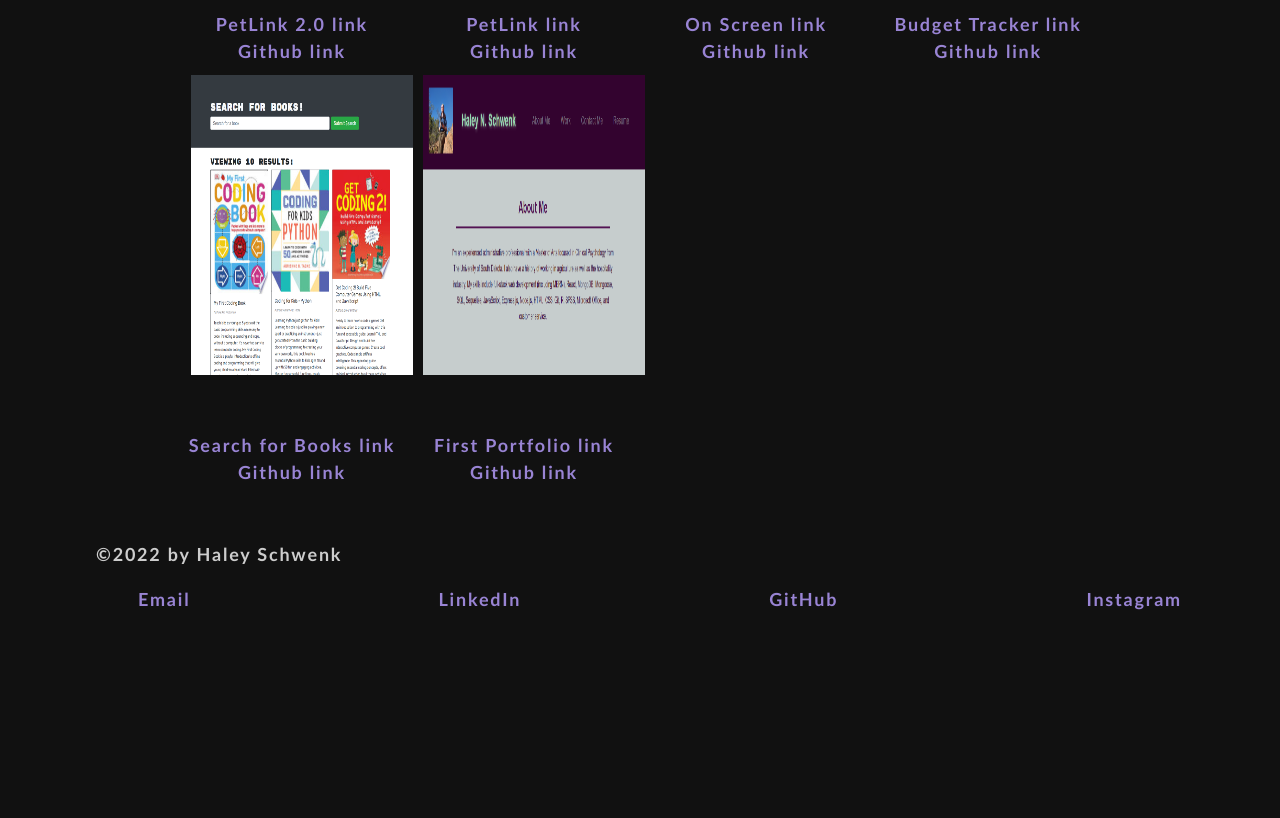
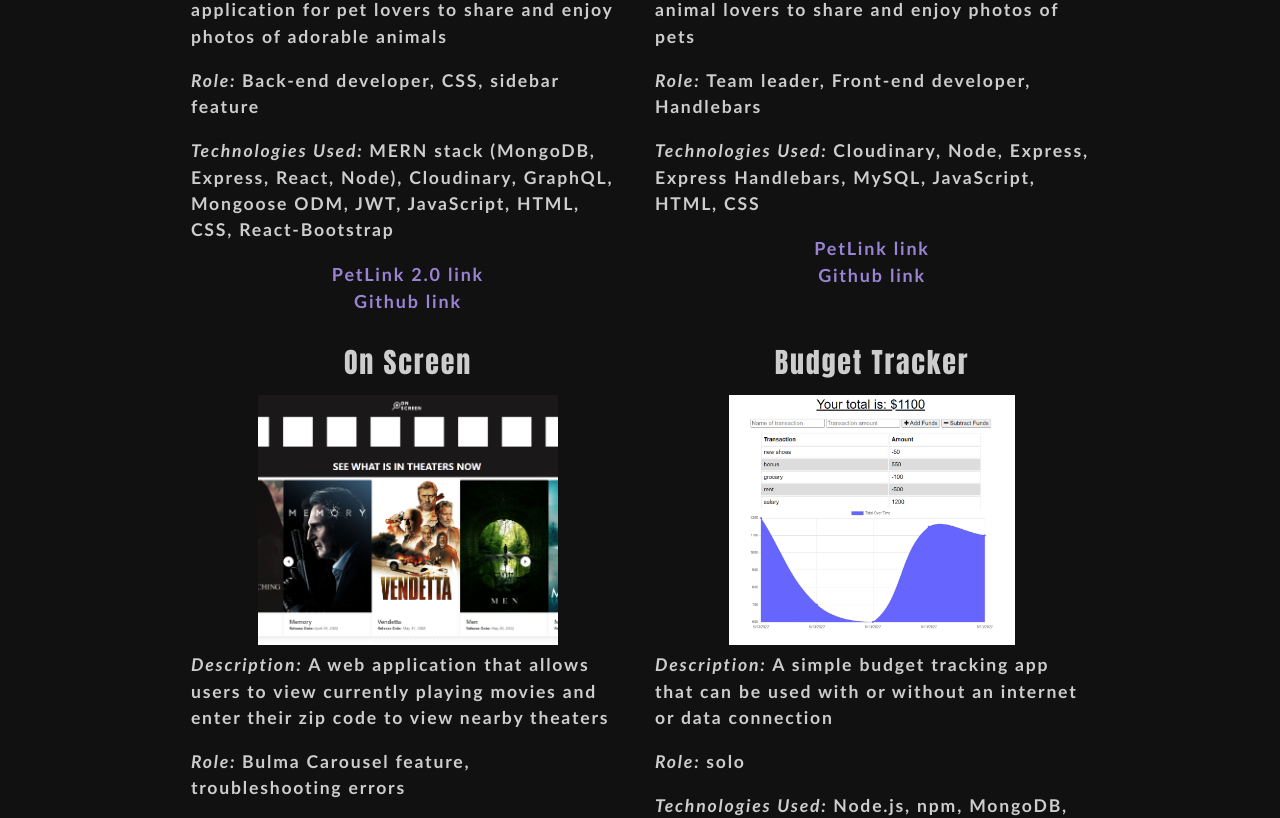
Before and after one commit to HaleyNicole126/react-port-haley, a React (Create React App) app: page /portfolio in a window 1280 px wide. Shown: the part 496-1314 px from the top of the page. Before the commit the page ends 1127 px from the top, so only its background shows below. Built offline with nearby package versions, Linux system fonts and the light colour scheme; the HTML template or start-up script is replaced by a standard one.

Commit message:
updated resume and project list

```diff
--- a/src/components/Contact/index.js
+++ b/src/components/Contact/index.js
@@ -38,8 +38,27 @@ function Contact() {
 
   return (
     <section>
-      <h1 data-testid="h1tag">Contact me</h1>
-      <form id="contact-form" onSubmit={handleSubmit}>
+      <h1 data-testid="h1tag">Connect with me</h1>
+      <ul>
+        <li>Email: <a href="mailto: haleynicole126@gmail.com">haleynicole126@gmail.com</a></li>
+        <li><a href="https://www.linkedin.com/in/haley-schwenk" target="_blank">
+              LinkedIn
+            </a></li>
+        <li><a href="https://github.com/HaleyNicole126" target="_blank">
+              GitHub
+            </a></li>
+            <a href="https://www.instagram.com/hnicole126/" target="_blank">
+              Instagram
+            </a>
+            <li><a href="https://twitter.com/haleynicole126" target="_blank">
+              Twitter
+            </a></li>
+            <li><a href="https://www.facebook.com/haley.schwenk" target="_blank">
+              Facebook
+            </a></li>
+      </ul>
+
+      {/* <form id="contact-form" onSubmit={handleSubmit}>
         <div>
           <label htmlFor="name">Name:</label>
           <input type="text" name="name" defaultValue={name} onBlur={handleChange} />
@@ -58,7 +77,7 @@ function Contact() {
           </div>
         )}
         <button data-testid="button" type="submit">Submit</button>
-      </form>
+      </form> */}
     </section>
   );
 }
--- a/src/components/ProjectList/index.js
+++ b/src/components/ProjectList/index.js
@@ -7,36 +7,54 @@ const projects = [
     {
         name: 'PetLink 2.0',
         image:'Petlink2_screenshot.png',
+        description: "A full stack MERN single page application for pet lovers to share and enjoy photos of adorable animals",
+        role: "Back-end developer, CSS, sidebar feature",
+        technologies: "MERN stack (MongoDB, Express, React, Node), Cloudinary, GraphQL, Mongoose ODM, JWT, JavaScript, HTML, CSS, React-Bootstrap",
         application:"https://serene-wildwood-60342.herokuapp.com/" ,
         github:'https://github.com/Darigay/PetLink_2.0',
     },
     {
         name: 'PetLink',
         image:'petlink.png',
+        description: "A social media application for animal lovers to share and enjoy photos of pets",
+        role: "Team leader, Front-end developer, Handlebars",
+        technologies: "Cloudinary, Node, Express, Express Handlebars, MySQL, JavaScript, HTML, CSS",
         application:'https://gentle-tundra-78964.herokuapp.com/',
         github:'https://github.com/cbushman9/petlink',
     },
     {
         name: 'On Screen',
         image:'on_screen.png',
+        description: "A web application that allows users to view currently playing movies and enter their zip code to view nearby theaters",
+        role: "Bulma Carousel feature, troubleshooting errors",
+        technologies: "HTML, CSS, JavaScript, Bulma, Bulma Carousel, jQuery, Moment.js, Google Maps API, The Movie DB API",
         application:'https://mkelsch2000.github.io/Down-Hill-From-Here/',
         github:'https://github.com/mkelsch2000/Down-Hill-From-Here',
     },
     {
         name: 'Budget Tracker',
         image:'budget_tracker.png',
+        description: "A simple budget tracking app that can be used with or without an internet or data connection",
+        role: "solo",
+        technologies: "Node.js, npm, MongoDB, Github, Heroku, JavaScript, HTML, CSS, Express.js, Mongoose, jQuery, webpack",
         application:'https://tranquil-eyrie-30762.herokuapp.com/',
         github:'https://github.com/HaleyNicole126/for-the-budget',
     },
     {
         name: 'Search for Books',
         image:'book_search.png',
+        description: "A book search engine refactored to use a GraphQL API built with Apollo Server",
+        role: "solo",
+        technologies: "Graph QL, Apollo Server, JavaScript",
         application:'https://peaceful-springs-23273.herokuapp.com/',
         github:'https://github.com/HaleyNicole126/books-to-search',
     },
     {
         name: 'First Portfolio',
         image:'portfolio1.png',
+        description: "A portfolio built with HTML and CSS",
+        role: "solo",
+        technologies: "HTML, CSS",
         application:'https://haleynicole126.github.io/portfolio/',
         github:'https://github.com/HaleyNicole126/portfolio',
     },
@@ -46,15 +64,20 @@ const projects = [
 return (
     <div>
       <div className="flex-row">
-        {projects.map(project => (<div key={project.name} className="card space-between">
+        {projects.map(project => (<div key={project.name} className="card space-between"><div className='petcard'>
+        <h3>{project.name}</h3>
           <a href={project.application}><img
             src={require(`../../assets/screenshots/${project.image}`)}
             alt={project.name}
             className="img-thumbnail mx-1"
             key={project.image}
           /></a>
+
+          <p><i>Description: </i>{project.description}</p>
+          <p><i>Role: </i>{project.role}</p>
+          <p><i>Technologies Used: </i>{project.technologies}</p>
           <a href={project.application}>{project.name} link</a><br></br>
-          <a href={project.github}>Github link</a></div>
+          <a href={project.github}>Github link</a></div></div>
         ))}
       </div>
     </div>
--- a/src/components/Resume/index.js
+++ b/src/components/Resume/index.js
@@ -1,11 +1,12 @@
 import React from "react";
-import resume from "../../assets/resume/schwenk_resume_Jun22.pdf";
+import resume from "../../assets/resume/schwenk_resume_Jul22.pdf";
 
 function Resume() {
   return (
     <section>
       <h1>Resume</h1>
-      <h2>Proficiencies</h2>
+      <br></br>
+      <h3>Proficiencies</h3>
       <ul>
         <li>JavaScript</li>
         <li>HTML</li>
@@ -22,6 +23,7 @@ function Resume() {
         <li>SPSS</li>
         <li>Microsoft Excel</li>
       </ul>
+      <br></br>
       <h2>
         <a href={resume} target="_blank">
           Resume pdf
--- a/src/index.css
+++ b/src/index.css
@@ -246,15 +246,22 @@ textarea {
 }
 
 .card {
-  width: 25%;
+  width: 50%;
   text-align: center;
   padding: 5px;
+}
+.petcard {
+  margin: 10px;
+}
+.card p {
+  text-align: left;
 }
 
 .img-thumbnail {
   width: auto;
-  height: 300px;
-  margin-bottom: 50px;
+  height: 250px;
+  margin: auto;
+  margin-top: 10px;
   cursor: pointer;
 }
 
```
Also changed, not shown: 1 other file (tests, documents, lock files or other folders).
